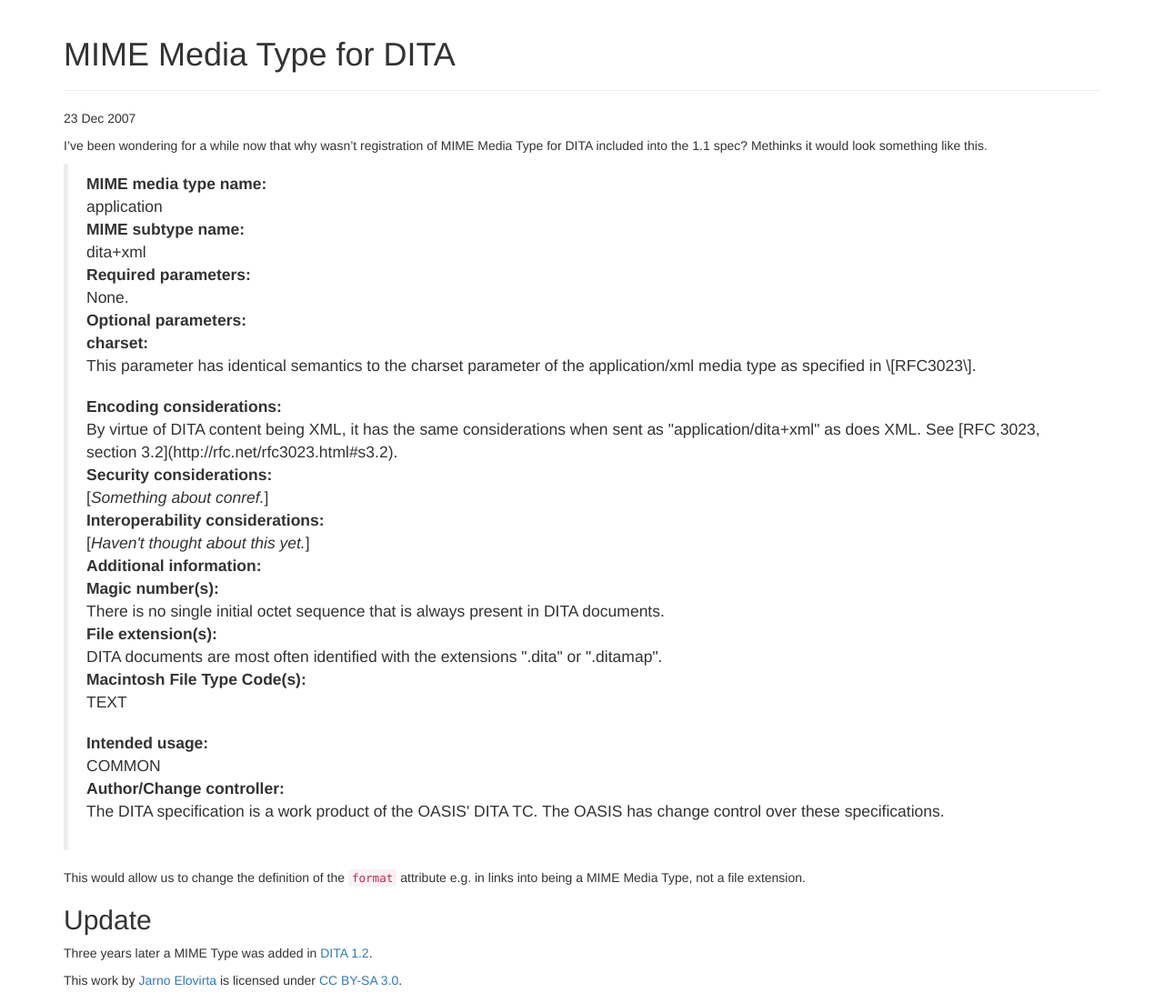
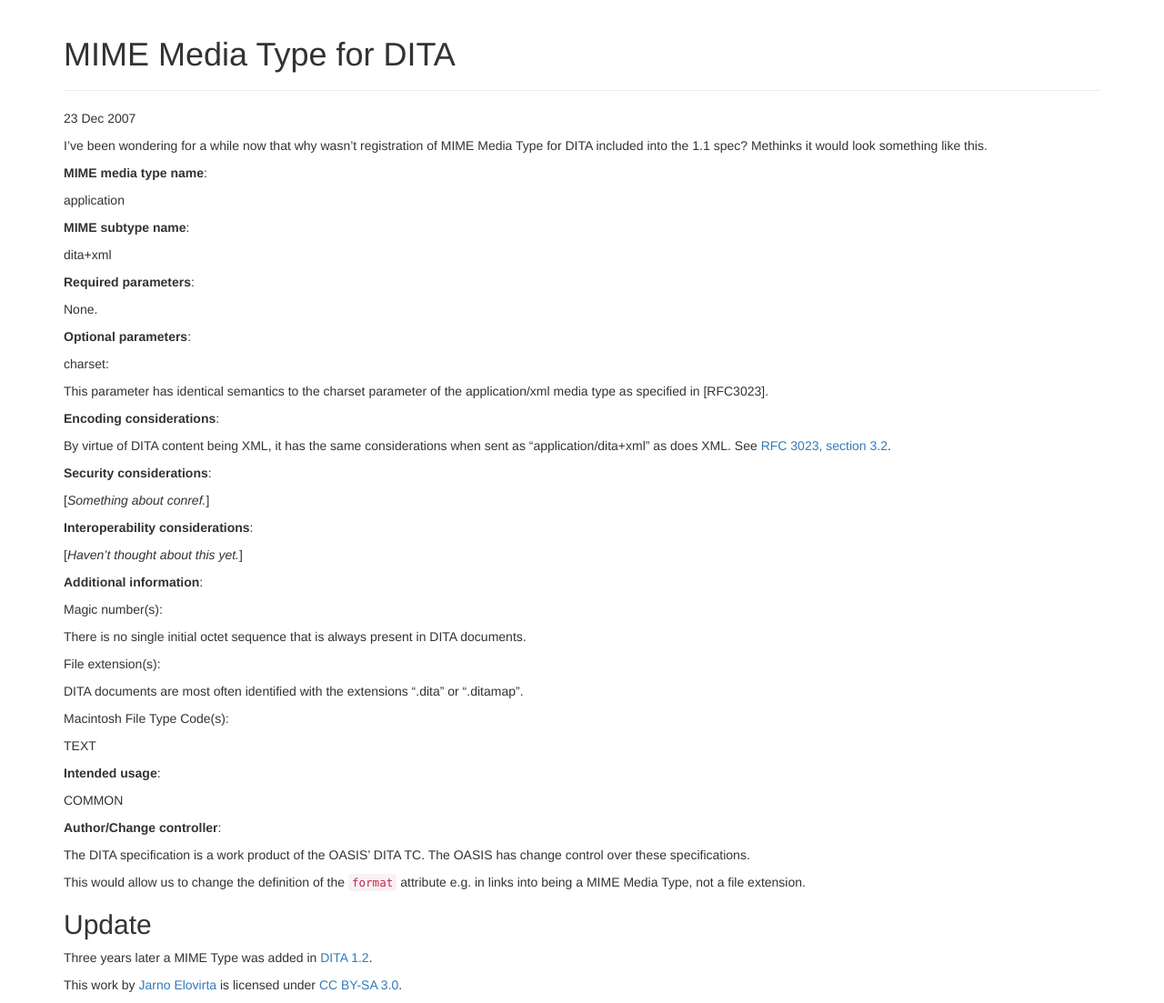
Before and after one commit to jelovirt/jelovirt.github.io, a Jekyll site: the page built from _posts/2007-12-23-mime-media-type-for-dita.md, in a window 1280 px wide. Shown: the whole page at 91% size. Built offline with Jekyll 4.4.1, drawn with Linux system fonts in a browser that asks for light colours; nearby versions of some CDN libraries; some of the changed lines change nothing that is shown.

Commit message:
Fix markup

```diff
--- a/_config.yml
+++ b/_config.yml
@@ -1,2 +1,3 @@
 name: Jarno Elovirta
 pygments: true
+markdown: kramdown
--- a/_posts/2007-12-23-mime-media-type-for-dita.md
+++ b/_posts/2007-12-23-mime-media-type-for-dita.md
@@ -5,44 +5,58 @@
 ---
 I've been wondering for a while now that why wasn't registration of MIME Media Type for DITA included into the 1.1 spec? Methinks it would look something like this.
 
-<blockquote>
-<dl>
-<dt><strong>MIME media type name</strong>:</dt>
-  <dd>application</dd>
-<dt><strong>MIME subtype name</strong>:</dt>
-    <dd>dita+xml</dd>
-<dt><strong>Required parameters</strong>:</dt>
-    <dd>None.</dd>
-<dt><strong>Optional parameters</strong>:</dt>
-    <dd>
-    <dl>
-        <dt>charset:</dt>
-        <dd>This parameter has identical semantics to the charset parameter of the application/xml media type as specified in \[RFC3023\].</dd>
-     </dl>
-     </dd>
-<dt><strong>Encoding considerations</strong>:</dt>
-    <dd>By virtue of DITA content being XML, it has the same considerations when sent as "application/dita+xml" as does XML. See [RFC 3023, section 3.2](http://rfc.net/rfc3023.html#s3.2).</dd>
-<dt><strong>Security considerations</strong>:</dt>
-    <dd>[<i>Something about conref.</i>]</dd>
-<dt><strong>Interoperability considerations</strong>:</dt>
-   <dd>[<i>Haven't thought about this yet.</i>]</dd>
-<dt><strong>Additional information</strong>:</dt>
-<dd>
-<dl>
-    <dt>Magic number(s):</dt>
-    <dd>There is no single initial octet sequence that is always present in DITA documents.</dd>
-    <dt>File extension(s):</dt>
-    <dd>DITA documents are most often identified with the extensions ".dita" or ".ditamap".</dd>
-    <dt>Macintosh File Type Code(s):</dt>
-    <dd>TEXT</dd>
-</dl>
-</dd>
-<dt><strong>Intended usage</strong>:</dt>
-    <dd>COMMON</dd>
-<dt><strong>Author/Change controller</strong>:</dt>
-    <dd>The DITA  specification is a work product of the OASIS' DITA TC. The OASIS has change control over these specifications.</dd>
-</dl>
-</blockquote>
+<strong>MIME media type name</strong>:
+
+application
+
+<strong>MIME subtype name</strong>:
+
+dita+xml
+
+<strong>Required parameters</strong>:
+
+None.
+
+<strong>Optional parameters</strong>:
+
+charset:
+
+This parameter has identical semantics to the charset parameter of the application/xml media type as specified in \[RFC3023\].
+
+<strong>Encoding considerations</strong>:
+
+By virtue of DITA content being XML, it has the same considerations when sent as "application/dita+xml" as does XML. See [RFC 3023, section 3.2](http://rfc.net/rfc3023.html#s3.2).
+
+<strong>Security considerations</strong>:
+
+\[<i>Something about conref.</i>\]
+
+<strong>Interoperability considerations</strong>:
+
+\[<i>Haven't thought about this yet.</i>\]
+
+<strong>Additional information</strong>:
+
+Magic number(s):
+
+There is no single initial octet sequence that is always present in DITA documents.
+
+File extension(s):
+
+DITA documents are most often identified with the extensions ".dita" or ".ditamap".
+
+Macintosh File Type Code(s):
+
+TEXT
+
+<strong>Intended usage</strong>:
+
+COMMON
+
+<strong>Author/Change controller</strong>:
+
+The DITA  specification is a work product of the OASIS' DITA TC. The OASIS has change control over these specifications.
+
 This would allow us to change the definition of the <code>format</code> attribute e.g. in links into being a MIME Media Type, not a file extension.
 
 <h2>Update</h2>
```
